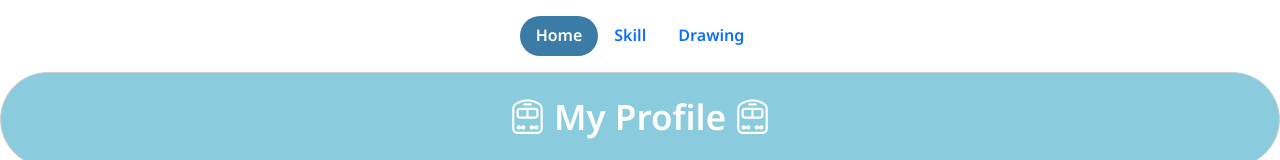
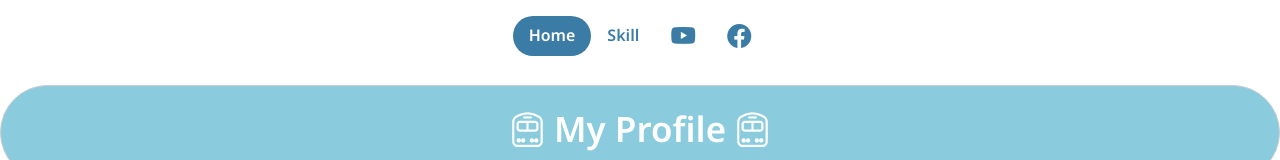
Before and after one commit to PunPun-16912/mypunpun, a plain HTML site: page index.html in a window 1280 px wide. Shown: the top 160 px of the page. Drawn offline with nearby package versions, Linux system fonts and the light colour scheme.

Commit message:
Update index.html

```diff
--- a/index.html
+++ b/index.html
@@ -17,7 +17,7 @@
 
 	<script src="https://ajax.googleapis.com/ajax/libs/jquery/3.7.1/jquery.min.js"></script>
 
-	<title>Document</title>
+	<title>MyProfile</title>
 
 	<script>
 		$(document).ready(function () {
@@ -177,20 +177,20 @@
 			padding: 1%;
 			/* Add some margin to create space between images */
 		}
-
 	</style>
 </head>
 
 <body>
 
-		<header class="d-flex justify-content-center py-3">
-			<ul class="nav nav-pills">
-				<li class="nav-item"><a href="#" class="nav-link active" style="border-radius: 25px; background-color: #3a7ca5;" aria-current="page">Home</a></li>
-				<li class="nav-item"><a href="#" class="nav-link">Skill</a></li>
-				<li class="nav-item"><a href="#" class="nav-link">Drawing</a></li>
-			</ul>
-		</header>
-
+	<header class="d-flex justify-content-center py-3">
+		<ul class="nav nav-pills">
+			<li class="nav-item"><a href="https://punpun.onrender.com/" class="nav-link active"
+					style="border-radius: 25px; background-color: #3a7ca5;" aria-current="page">Home</a></li>
+			<li class="nav-item"><a href="https://myskill.onrender.com/" class="nav-link" style="color: #3a7ca5;">Skill</a></li>
+			<li class="nav-item"><a href="https://www.youtube.com/@PUN_PUN-IPAD" class="nav-link"style="color: #3a7ca5;"><h4><i class="bi bi-youtube"></i></h4></a></li>
+			<li class="nav-item"><a href="https://www.facebook.com/profile.php?id=100009716478063" class="nav-link"style="color: #3a7ca5;"><h4><i class="bi bi-facebook"></i></h4></a></li>
+		</ul>
+	</header>
 
 	<div class="bgg media">
 		<h1 class="header" id="profile-header" style="background-color: skyblue;"><i class="bi bi-train-front"></i> My
@@ -238,5 +238,6 @@
 			</div>
 		</div>
 	</div>
+</body>
 
 </html>
```
